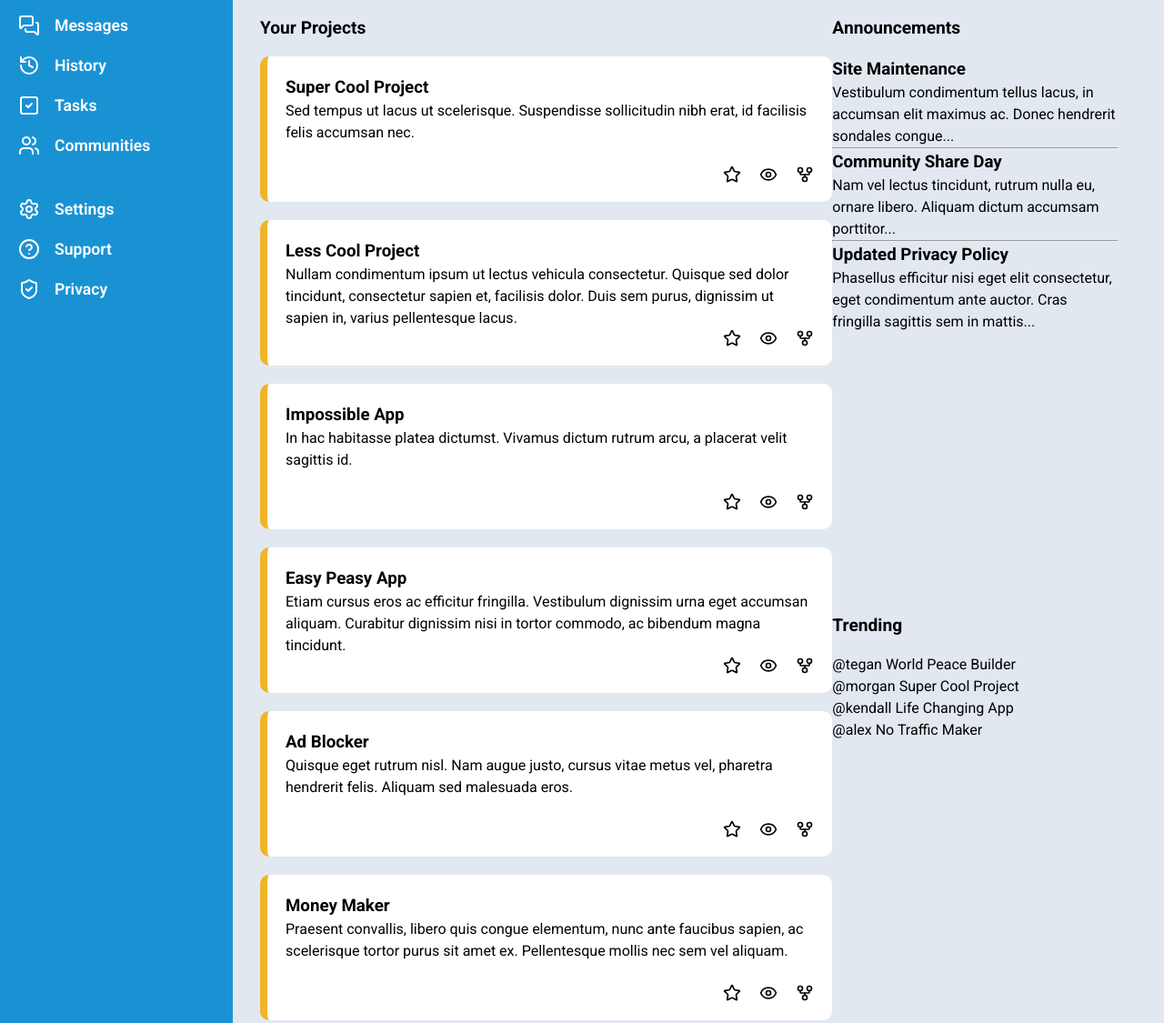
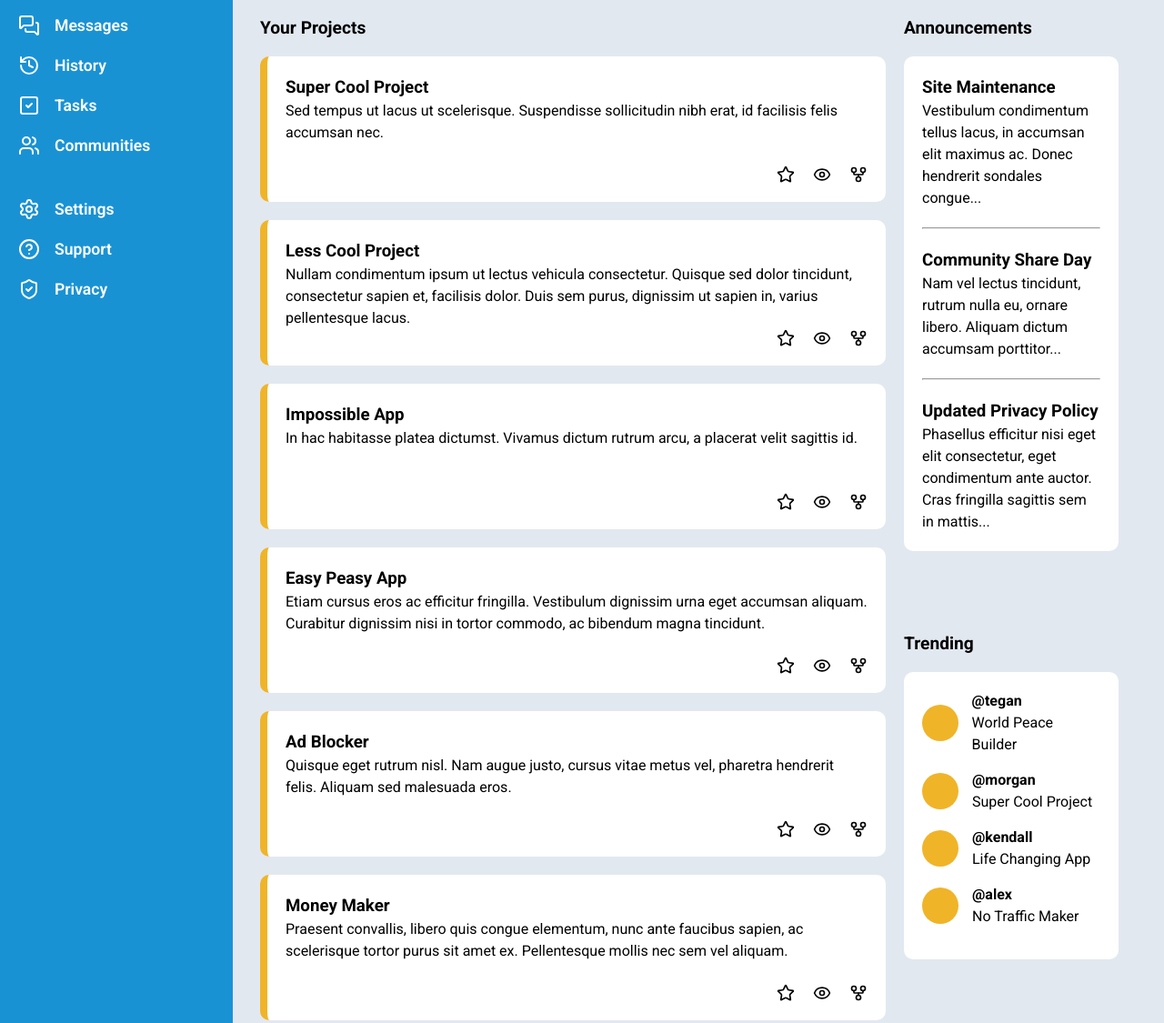
Before and after one commit to bymvrs/admin-dashboard, a plain HTML site: page index.html in a window 1280 px wide. Shown: the part 173-1298 px from the top of the page at 91% size. Drawn offline with Linux system fonts and the light colour scheme; files whose address does not match are found by name.

Commit message:
Add styles to announcements and trending

```diff
--- a/index.html
+++ b/index.html
@@ -159,26 +159,34 @@
             <div class="trending-container">
                 <div>
                     <div class="profile-photo"></div>
+                    <div class="profile-info">
                         <span>@tegan</span>
                         <span>World Peace Builder</span>
                     </div>
+                </div>
                 <div>
                     <div class="profile-photo"></div>
+                    <div class="profile-info">
                          <span>@morgan</span>
                         <span>Super Cool Project</span>
                     </div>
+                </div>
                 <div>
                     <div class="profile-photo"></div>
+                    <div class="profile-info">
                         <span>@kendall</span>
                         <span>Life Changing App</span>
                     </div>
+                </div>
                 <div>
                     <div class="profile-photo"></div>
+                    <div class="profile-info">
                         <span>@alex</span>
                         <span>No Traffic Maker</span>
                     </div>
                 </div>
             </div>
         </div>
+    </div>
 </body>
 </html>
--- a/styles.css
+++ b/styles.css
@@ -181,7 +181,7 @@ body {
 .main-content {
     grid-area: main;
     display: grid;
-    grid-template-columns: 2fr 1fr;
+    grid-template-columns: 3fr 1fr;
     grid-template-areas:
     "projects announcements"
     "projects trending";
@@ -196,6 +196,7 @@ body {
 
 .projects {
     grid-area: projects;
+    margin-right: 20px;
 }
 
 .projects-container {
@@ -225,6 +226,46 @@ body {
     grid-area: announcements;
 }
 
+.announcements-container {
+    border-radius: 10px;
+    background-color: white;
+    padding: 20px;
+}
+
+.announcements-container hr {
+    margin: 20px 0px;
+}
+
 .trending {
     grid-area: trending;
+    margin-top: 20px;
 }
+
+.trending-container {
+    border-radius: 10px;
+    background-color: white;
+    padding: 20px;
+}
+
+.trending-container > div {
+    display: flex;
+    align-items: center;
+    margin-bottom: 15px;
+    gap: 15px;
+}
+
+.trending-container .profile-info {
+    display: flex;
+    flex-direction: column;
+}
+
+.trending-container .profile-info span:first-of-type{
+    font-weight: 700;
+}
+
+.trending-container .profile-photo {
+    width: 40px;
+    height: 40px;
+    border-radius: 50px;
+    background-color: var(--secondary-color);
+}
```
Lines whose indentation alone changed are shown as unchanged.
